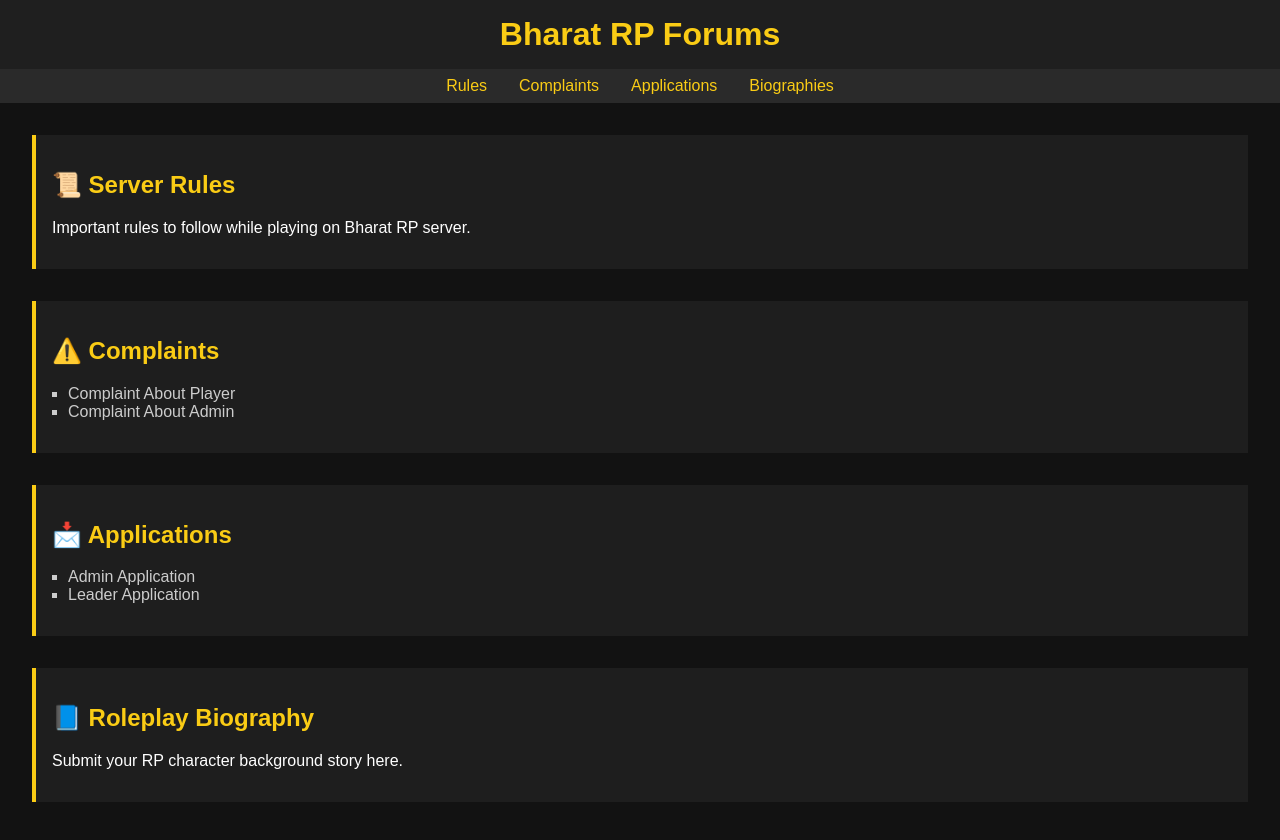
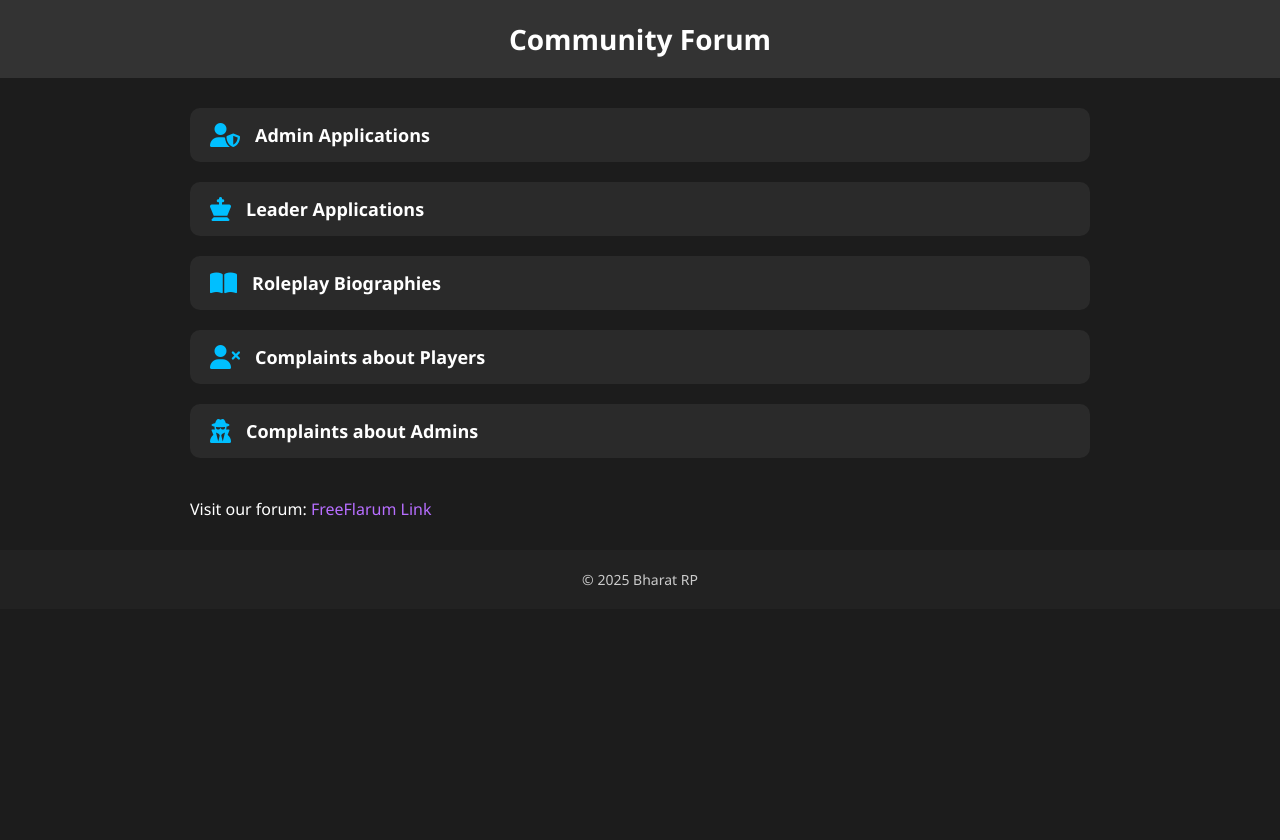
Before and after one commit to bharatRolePlay/bharatrp-site, a plain HTML site: page forum.html in a window 1280 px wide. After the commit the page ends 800 px from the top, so only its background shows below. Drawn offline with Linux system fonts and the light colour scheme.

Commit message:
Update forum.html

```diff
--- a/forum.html
+++ b/forum.html
@@ -3,94 +3,118 @@
 <head>
   <meta charset="UTF-8" />
   <meta name="viewport" content="width=device-width, initial-scale=1.0" />
-  <title>Bharat RP | Forum</title>
+  <title>Community Forum - Bharat RP</title>
+  <link rel="stylesheet" href="https://cdnjs.cloudflare.com/ajax/libs/font-awesome/6.5.0/css/all.min.css">
   <style>
     body {
-      font-family: Arial, sans-serif;
-      background-color: #121212;
+      margin: 0;
+      font-family: 'Segoe UI', sans-serif;
+      background-color: #1c1c1c;
+      color: #ffffff;
+    }
+
+    header {
+      background-color: #333;
+      padding: 20px;
+      text-align: center;
+      font-size: 28px;
+      font-weight: bold;
       color: #fff;
-      margin: 0;
-      padding: 0;
     }
-    header {
-      background-color: #1f1f1f;
-      padding: 1rem;
+
+    .container {
+      max-width: 900px;
+      margin: 30px auto;
+      padding: 0 20px;
+    }
+
+    .forum-card {
+      background-color: #2a2a2a;
+      border-radius: 10px;
+      padding: 15px 20px;
+      margin-bottom: 20px;
+      display: flex;
+      align-items: center;
+      transition: background-color 0.3s ease;
+    }
+
+    .forum-card:hover {
+      background-color: #3a3a3a;
+    }
+
+    .forum-icon {
+      font-size: 24px;
+      margin-right: 15px;
+      color: #00bfff;
+    }
+
+    .forum-title {
+      font-size: 18px;
+      font-weight: bold;
+      color: #ffffff;
+      text-decoration: none;
+    }
+
+    .forum-title:hover {
+      color: #00ffff;
+    }
+
+    .footer {
       text-align: center;
+      padding: 20px;
+      background-color: #222;
+      font-size: 14px;
+      color: #ccc;
     }
-    header h1 {
-      margin: 0;
-      font-size: 2rem;
-      color: #facc15;
+
+    .external-link {
+      color: #b76eff;
+      text-decoration: none;
     }
-    nav {
-      display: flex;
-      justify-content: center;
-      background-color: #2a2a2a;
-      padding: 0.5rem 0;
-    }
-    nav a {
-      margin: 0 1rem;
-      text-decoration: none;
-      color: #facc15;
-    }
-    .forum {
-      padding: 2rem;
-    }
-    .category {
-      margin-bottom: 2rem;
-      background: #1e1e1e;
-      border-left: 4px solid #facc15;
-      padding: 1rem;
-    }
-    .category h2 {
-      color: #facc15;
-    }
-    .sub-forums {
-      margin-top: 1rem;
-      padding-left: 1rem;
-    }
-    .sub-forums li {
-      list-style: square;
-      color: #ccc;
+
+    .external-link:hover {
+      text-decoration: underline;
     }
   </style>
 </head>
 <body>
-  <header>
-    <h1>Bharat RP Forums</h1>
-  </header>
-  <nav>
-    <a href="#rules">Rules</a>
-    <a href="#complaints">Complaints</a>
-    <a href="#applications">Applications</a>
-    <a href="#biographies">Biographies</a>
-  </nav>
-  <div class="forum">
-    <div class="category" id="rules">
-      <h2>📜 Server Rules</h2>
-      <p>Important rules to follow while playing on Bharat RP server.</p>
+
+  <header>Community Forum</header>
+
+  <div class="container">
+    <div class="forum-card">
+      <i class="fas fa-user-shield forum-icon"></i>
+      <a href="#" class="forum-title">Admin Applications</a>
     </div>
 
-    <div class="category" id="complaints">
-      <h2>⚠️ Complaints</h2>
-      <ul class="sub-forums">
-        <li>Complaint About Player</li>
-        <li>Complaint About Admin</li>
-      </ul>
+    <div class="forum-card">
+      <i class="fas fa-chess-king forum-icon"></i>
+      <a href="#" class="forum-title">Leader Applications</a>
     </div>
 
-    <div class="category" id="applications">
-      <h2>📩 Applications</h2>
-      <ul class="sub-forums">
-        <li>Admin Application</li>
-        <li>Leader Application</li>
-      </ul>
+    <div class="forum-card">
+      <i class="fas fa-book-open forum-icon"></i>
+      <a href="#" class="forum-title">Roleplay Biographies</a>
     </div>
 
-    <div class="category" id="biographies">
-      <h2>📘 Roleplay Biography</h2>
-      <p>Submit your RP character background story here.</p>
+    <div class="forum-card">
+      <i class="fas fa-user-times forum-icon"></i>
+      <a href="#" class="forum-title">Complaints about Players</a>
     </div>
+
+    <div class="forum-card">
+      <i class="fas fa-user-secret forum-icon"></i>
+      <a href="#" class="forum-title">Complaints about Admins</a>
+    </div>
+
+    <p style="margin-top: 40px;">
+      Visit our forum: <a class="external-link" href="https://your-flarum-link.com" target="_blank">FreeFlarum Link</a>
+    </p>
   </div>
+
+  <div class="footer">
+    &copy; 2025 Bharat RP
+  </div>
+
 </body>
 </html>
```
